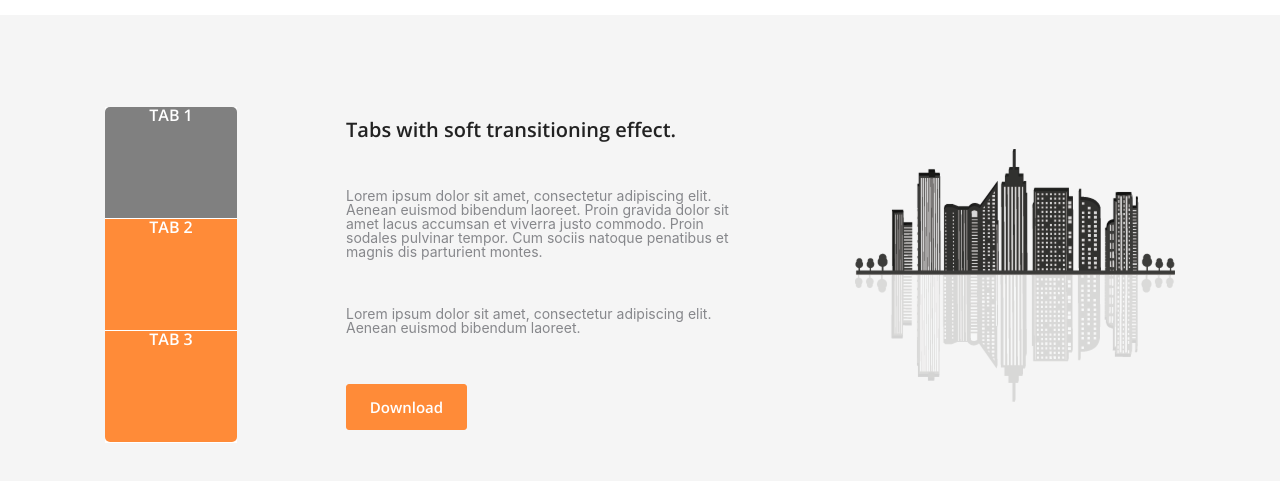
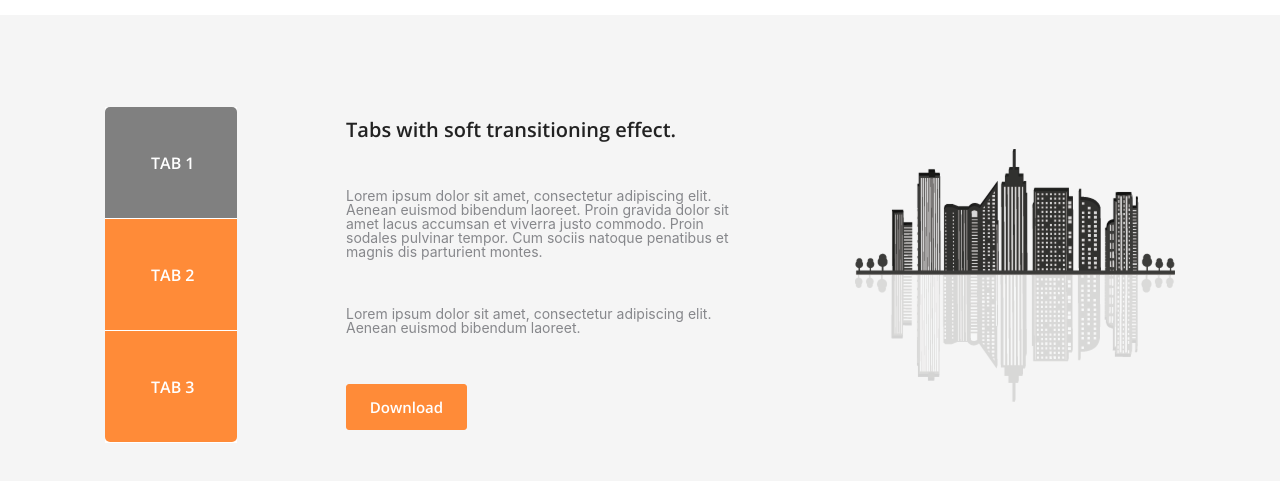
Before and after one commit to vicyarmots/axit, a plain HTML site: page index.html in a window 1280 px wide. Shown: the part 890-1371 px from the top of the page. Drawn offline with Linux system fonts and the light colour scheme.

Commit message:
fix-features-tabs

```diff
--- a/css/main.css
+++ b/css/main.css
@@ -232,7 +232,9 @@
   color: white;
   border-top-left-radius: 5px;
   border-top-right-radius: 5px;
-
+  display: inline-flex;
+  align-items: center;
+  padding-left: 46px;
 }
 
 .tab-2 {
@@ -240,6 +242,9 @@
   background: #ff8b38;
   margin-bottom: 1px;
   color: white;
+  display: inline-flex;
+  align-items: center;
+  padding-left: 46px;
 }
 
 .tab-3 {
@@ -249,24 +254,23 @@
   color: white;
   border-bottom-left-radius: 5px;
   border-bottom-right-radius: 5px;
+  display: inline-flex;
+  align-items: center;
+  padding-left: 46px;
 }
 
 .tab--1 {
   font-family: "OpenSans-Semibold";
   text-transform: uppercase;
-
-
-
+  color: white;
 }
 .tab--2 {
   font-family: "OpenSans-Semibold";
   text-transform: uppercase;
-
 }
 .tab--3 {
   font-family: "OpenSans-Semibold";
   text-transform: uppercase;
-
 }
 
 .features-info {
```
